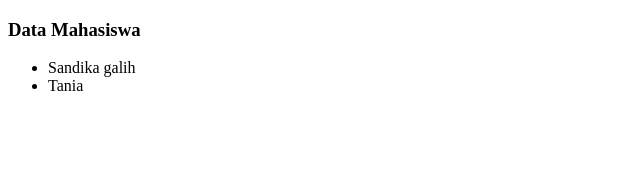
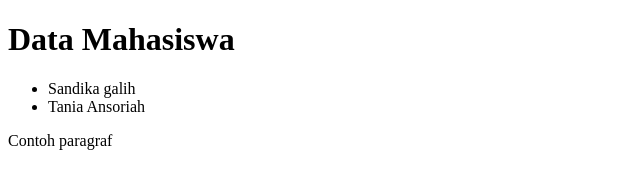
Before and after one commit to taniaanss/repo-test, a plain HTML site: page mahasiswa.html in a window 1280 px wide. Shown: the whole page, without its empty margins (0-640 px from the left). Drawn offline with Linux system fonts and the light colour scheme.

Commit message:
Merubah file mahasiswa

```diff
--- a/mahasiswa.html
+++ b/mahasiswa.html
@@ -8,11 +8,12 @@
 </head>
 
 <body>
-    <h3>Data Mahasiswa</h3>
+    <h1>Data Mahasiswa</h1>
     <ul>
         <li>Sandika galih</li>
-        <li>Tania</li>
+        <li>Tania Ansoriah</li>
     </ul>
+    <p>Contoh paragraf</p>
 </body>
 
 </html>
```
